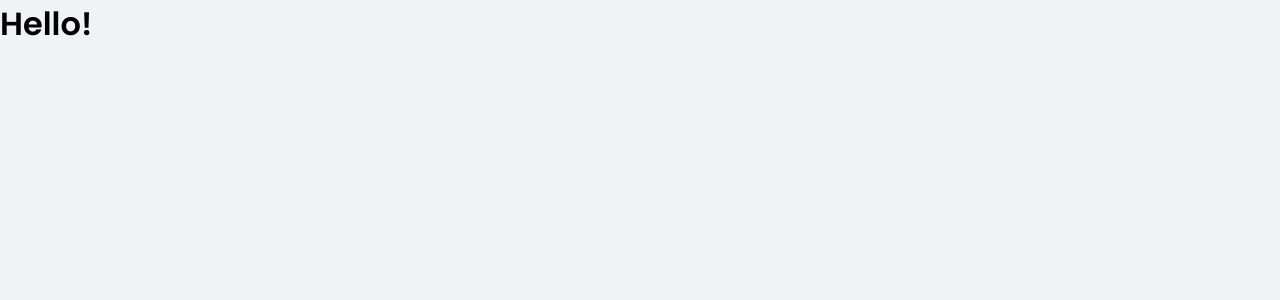
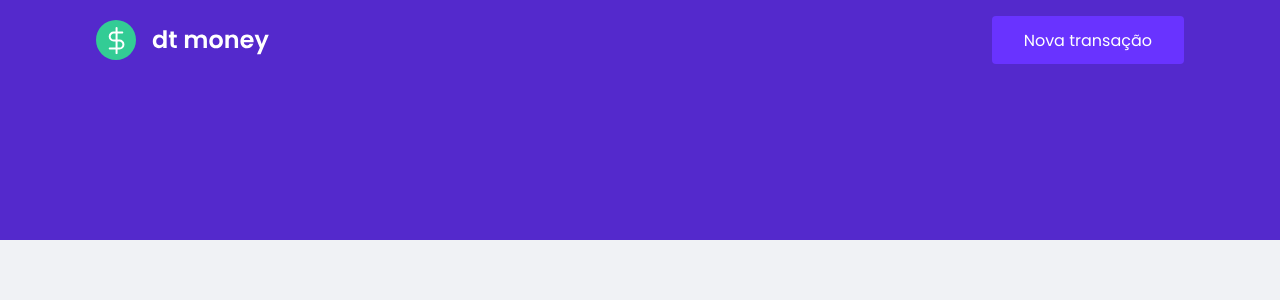
Before and after one commit to phmelomorais/rocketseat-ignite-reactjs-dtmoney, a React (Create React App) app: page / in a window 1280 px wide. Shown: the top 300 px of the page. Built offline with nearby package versions, Linux system fonts and the light colour scheme.

Commit message:
Aula 2.01 - Componente: Header

```diff
--- a/src/App.tsx
+++ b/src/App.tsx
@@ -1,10 +1,11 @@
+import { Header } from "./components/Header";
 import { GlobalStyle } from "./styles/global";
 
 export function App() {
   return (
-    <div className="App">
-      <h1>Hello!</h1>
+    <>
+      <Header></Header>
       <GlobalStyle/>
-    </div>
+    </>
   );
 };
--- /dev/null
+++ b/src/components/Header/index.tsx
@@ -0,0 +1,15 @@
+import logoImg from '../../assets/logo.svg';
+import { Container, Content } from './styles';
+
+export function Header() {
+    return (
+        <Container>
+            <Content>
+                <img src={logoImg} alt="Logo DT Money"/>
+                <button type='button'>
+                    Nova transação
+                </button>
+            </Content>
+        </Container>
+    )
+}
--- /dev/null
+++ b/src/components/Header/styles.ts
@@ -0,0 +1,28 @@
+import styled from 'styled-components';
+
+export const Container = styled.header`
+    background: var(--blue);
+`;
+
+export const Content = styled.div`
+    max-width: 1120px;
+    margin: 0 auto;
+    padding: 1rem 1rem 11rem;
+    display:flex;
+    align-items:center;
+    justify-content: space-between;
+
+    button {
+        font-size: 1rem;
+        color: #fff;
+        background: var(--blue-light);
+        border:0;
+        padding: 0 2rem;
+        border-radius: 0.25rem;
+        height: 3rem;
+        &:hover {
+            filter: brightness(0.9);
+        }
+        transition: filter 0.5s;
+    }
+`
```
